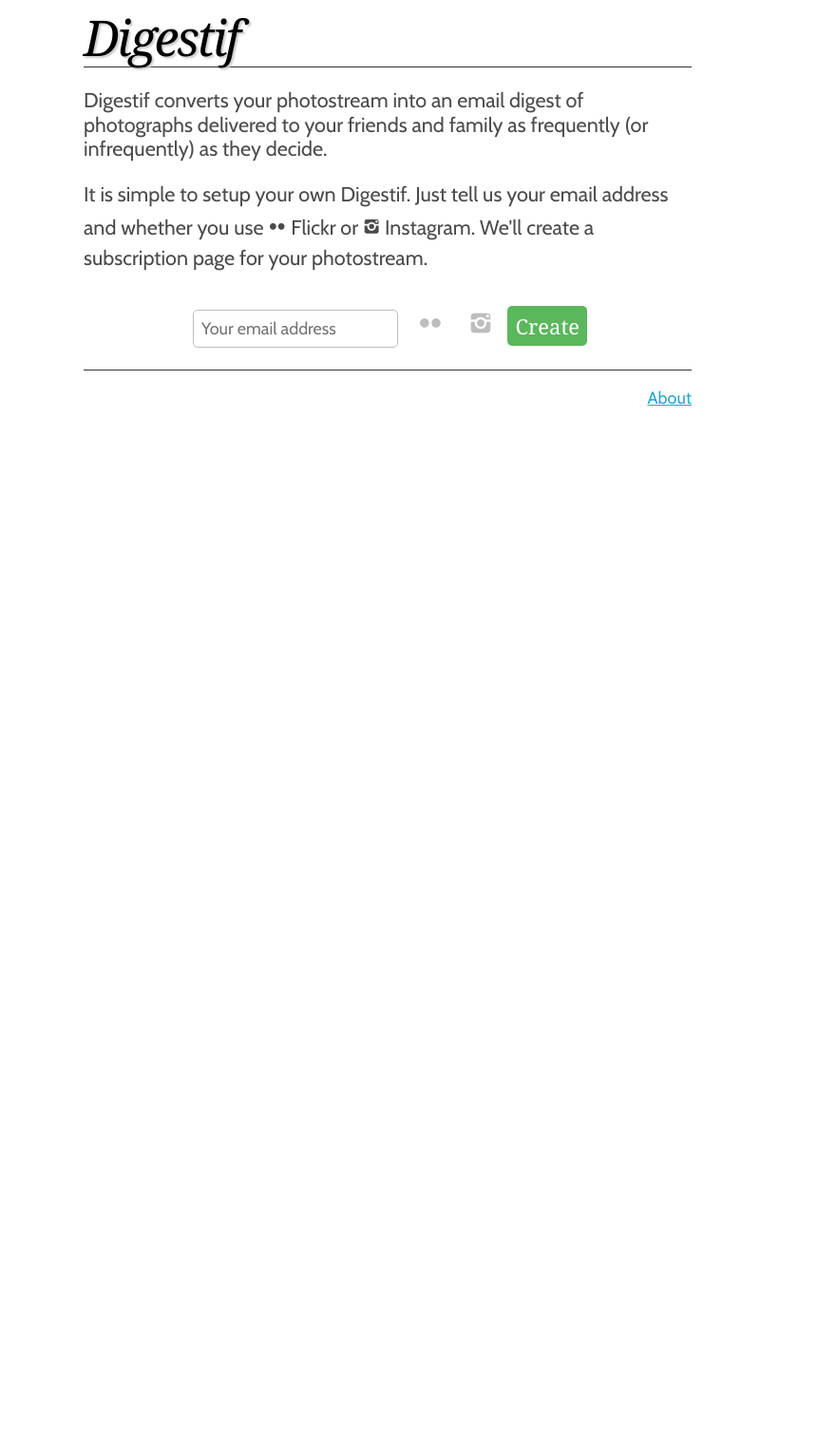
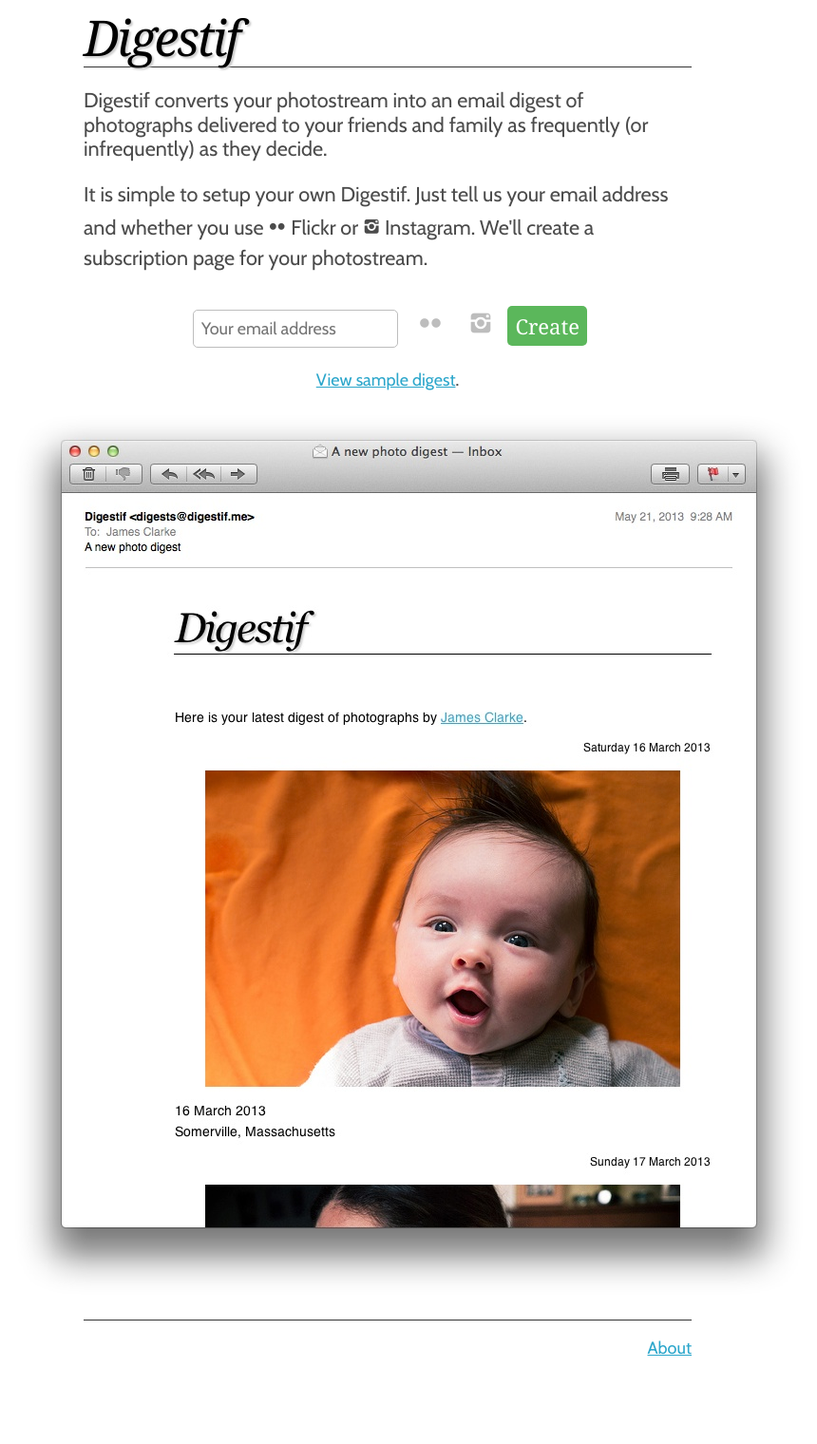
Before and after one commit to jc/digestif, a Flask app: page / in a window 1280 px wide. Shown: the part 19-1539 px from the top of the page at 95% size, without its empty margins (232-1092 px from the left). Before the commit the page ends 446 px from the top, so only its background shows below. Run offline with Flask 2, Linux system fonts and the light colour scheme; parts of the project's set-up code (start-up, migrations or seed data) failed here and were passed over; some libraries are stand-ins or nearby versions; some web fonts are replaced.

Commit message:
Experiment with landing page.

```diff
--- a/digestif/templates/landing.html
+++ b/digestif/templates/landing.html
@@ -23,7 +23,14 @@ Did you mean <a class="suggested-email"></a>?
 {{ form.hidden_tag() }}
 </form>
 </div>
+
 </div>
+
+<div class="photo">
+<p><a href="http://digestif.me/digest/Lk">View sample digest</a>.</p>
+<a href="http://digestif.me/digest/Lk"><img src="/static/digestif-mail.jpg"/></a>
+</div>
+
 
 <script>
     $(".service").tooltip();
```
